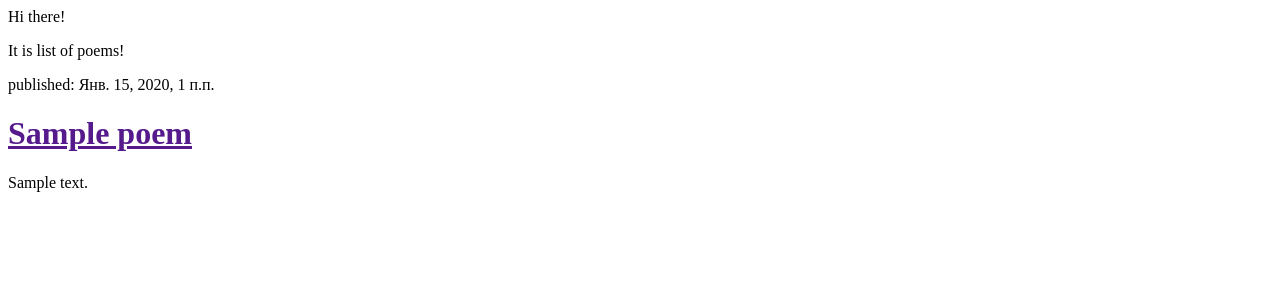
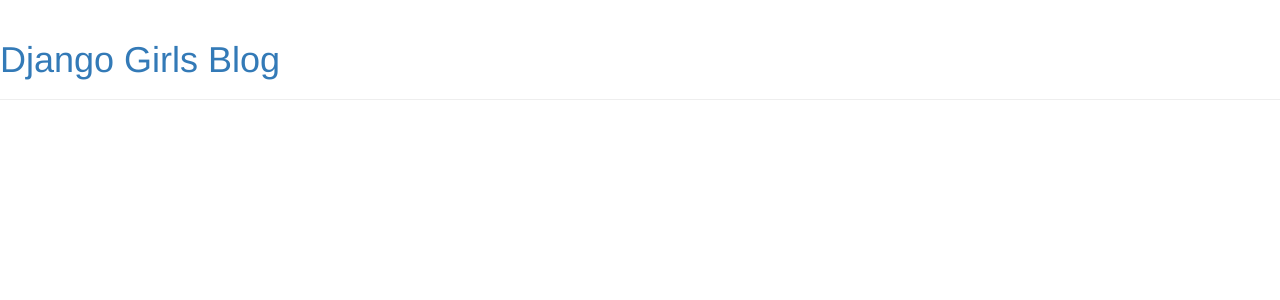
Before and after one commit to AlinaSharonova/PoemSite, a Django app: page / in a window 1280 px wide. Shown: the top 300 px of the page. Run offline with Django 3.2, Linux system fonts and the light colour scheme; tables that the repository leaves empty hold one stand-in row (values such as "Sample post"); some libraries are stand-ins or nearby versions.

Commit message:
HTML CSS poem_detail pages

```diff
--- /dev/null
+++ b/inspiration/templates/inspiration/base.html
@@ -0,0 +1,23 @@
+{% load static %}
+<html>
+    <head>
+        <title>Django Girls blog</title>
+        <link rel="stylesheet" href="//maxcdn.bootstrapcdn.com/bootstrap/3.2.0/css/bootstrap.min.css">
+        <link rel="stylesheet" href="//maxcdn.bootstrapcdn.com/bootstrap/3.2.0/css/bootstrap-theme.min.css">
+        <link href='//fonts.googleapis.com/css?family=Lobster&subset=latin,latin-ext' rel='stylesheet' type='text/css'>
+        <link rel="stylesheet" href="{% static 'css/blog.css' %}">
+    </head>
+    <body>
+        <div class="page-header">
+            <h1><a href="/">Django Girls Blog</a></h1>
+        </div>
+        <div class="content container">
+            <div class="row">
+                <div class="col-md-8">
+                {% block content %}
+                {% endblock %}
+                </div>
+            </div>
+        </div>
+    </body>
+</html>
--- a/inspiration/templates/inspiration/poem_list.html
+++ b/inspiration/templates/inspiration/poem_list.html
@@ -1,18 +1,13 @@
-<html>
-    <head>
-        <title>Poem's list</title>
-    </head>
-    <body>
-        <p>Hi there!</p>
-        <p>It is  list of poems!</p>
+{% extends 'inspiration/base.html' %}
 
-        {% for poem in poems %}
-            <div>
-                <p>published: {{ poem.published_date }}</p>
-                <h1><a href="">{{ poem.title }}</a></h1>
-                <p>{{ poem.text|linebreaksbr }}</p>
+{% block content %}
+    {% for post in posts %}
+        <div class="post">
+            <div class="date">
+                {{ post.published_date }}
             </div>
-        {% endfor %}
-
-    </body>
-</html>
+            <h1><a href="{% url 'poem_detail' pk=poem.pk %}">{{ poem.title }}</a></h1>
+            <p>{{ post.text|linebreaksbr }}</p>
+        </div>
+    {% endfor %}
+{% endblock %}
--- a/inspiration/urls.py
+++ b/inspiration/urls.py
@@ -3,4 +3,5 @@
 
 urlpatterns = [
     path('', views.poem_list, name='poem_list'),
+    path('poem/<int:pk>/', views.poem_detail, name='poem_detail'),
 ]
--- a/inspiration/views.py
+++ b/inspiration/views.py
@@ -1,4 +1,4 @@
-from django.shortcuts import render
+from django.shortcuts import render, get_object_or_404
 from django.utils import timezone
 from .models import Poem
 
@@ -6,3 +6,8 @@
 def poem_list(request):
     poems = Poem.objects.filter(published_date__lte=timezone.now()).order_by('published_date')
     return render(request, 'inspiration/poem_list.html', {'poems': poems})
+
+
+def poem_detail(request, pk):
+    poem = get_object_or_404(Poem, pk=pk)
+    return render(request, 'inspiration/poem_detail.html', {'poem': poem})
```
Also changed, not shown: inspiration/static/css/inspiration.css (added, +55 -0 lines), inspiration/templates/inspiration/poem_detail.html (added, +13 -0 lines).
